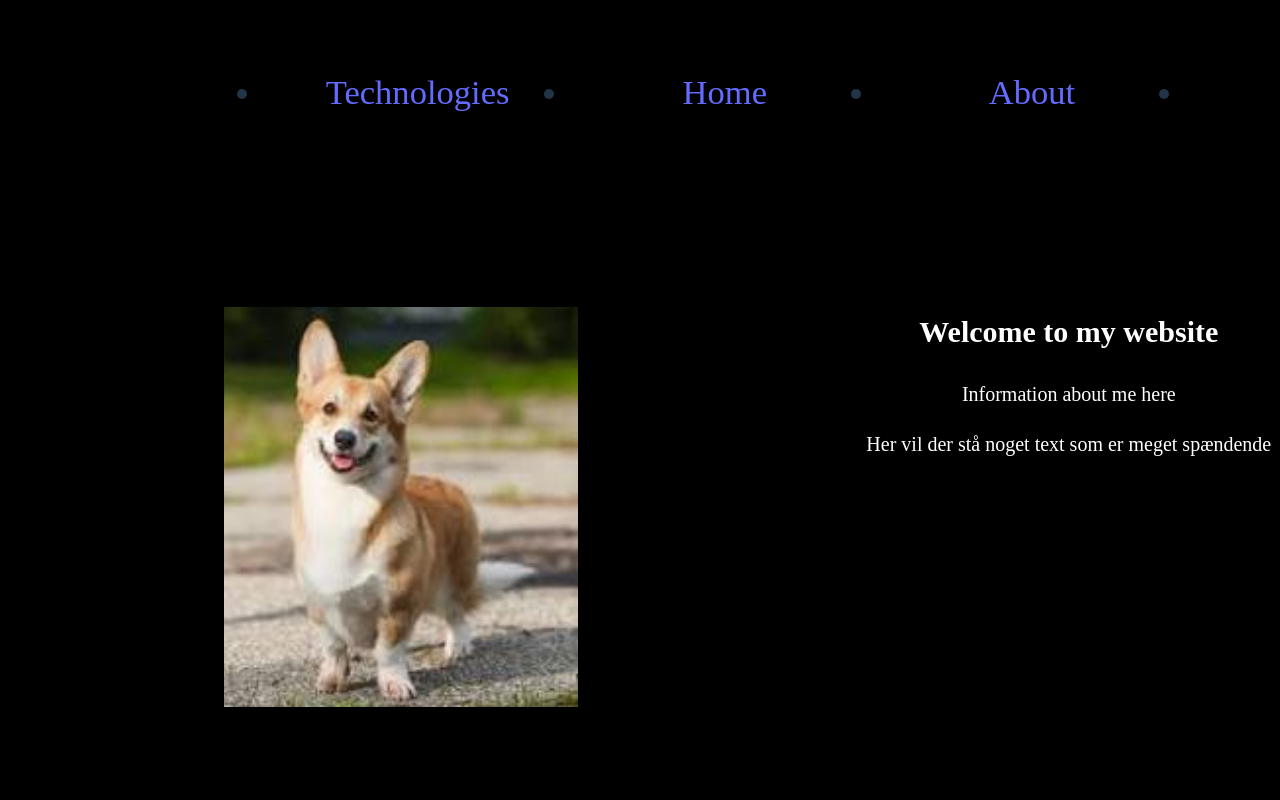
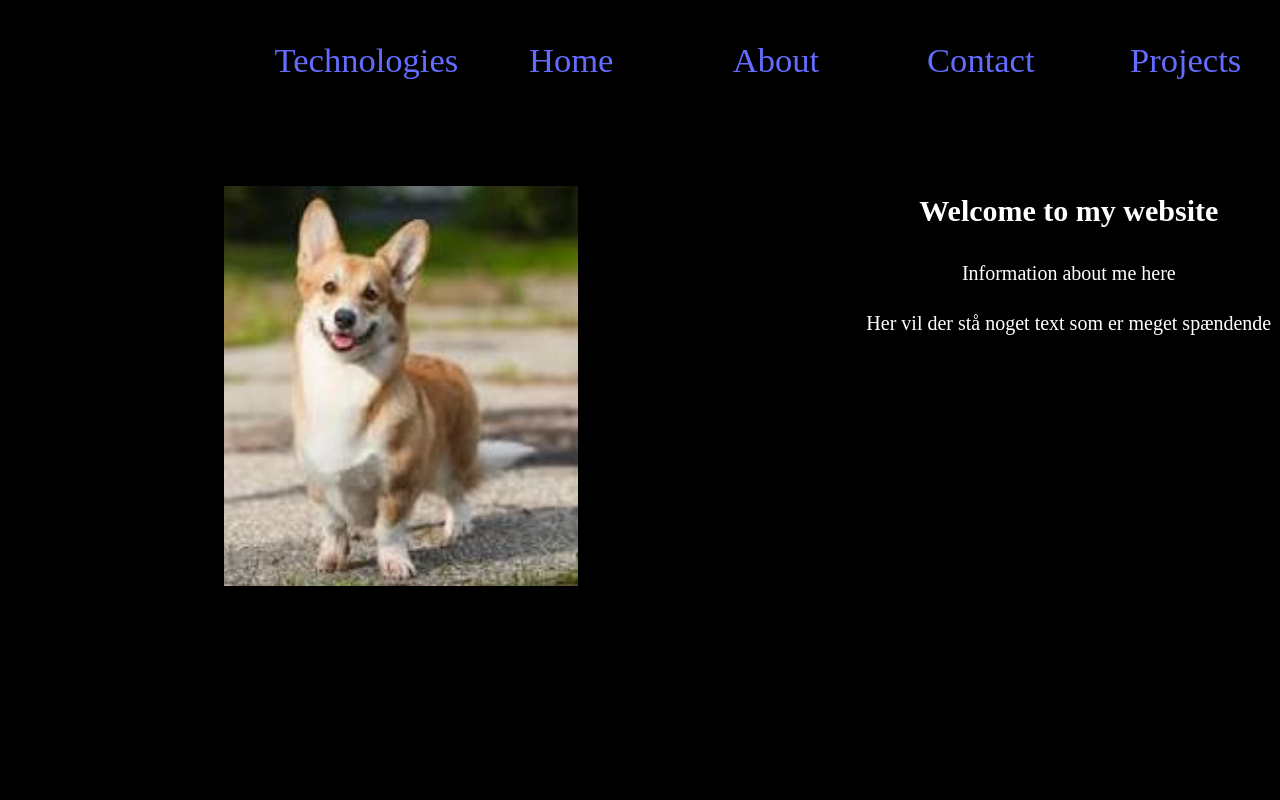
Before and after one commit to DARPZZ/Personal-website, a React (Vite) app in the folder website/: page /#/ in a window 1280 px wide. Shown: the top 800 px of the page. Built offline with nearby package versions, Linux system fonts and the light colour scheme.

Commit message:
Slettet test og tilføjet til scrolltotop for home button

```diff
--- a/website/src/Components/NavBar.css
+++ b/website/src/Components/NavBar.css
@@ -15,7 +15,15 @@ ul
     display: flex;
     flex-direction: row;
     width: 100%;
+    list-style-type: none
 }
 li{
     width: 20%;
 }
+
+.sticky-nav{
+    position: fixed;
+    top: 0;
+    width: 80%;
+    z-index: 1;
+}
--- a/website/src/Components/NavBar.tsx
+++ b/website/src/Components/NavBar.tsx
@@ -4,17 +4,25 @@ import Home from './home';
 import './NavBar.css';
 
 function NavBar() {
+    const scrollToTop = () => {
+        window.scrollTo({
+            top: 0,
+            behavior: "smooth"
+        });
+    };
+
     return (
         <>
             <div className='container'>
                 <div className='routing'>
+                    <div className='sticky-nav'>
                     <nav>
                         <ul>
                             <li>
                                 <HashLink smooth to="/#tech">Technologies</HashLink>
                             </li>
                             <li>
-                                <Link to="/">Home</Link>
+                                <Link to="/" onClick={scrollToTop}>Home</Link>
                             </li>
                             <li>
                                 <HashLink smooth to="/#about">About</HashLink>
@@ -27,6 +35,7 @@ function NavBar() {
                             </li>
                         </ul>
                     </nav>
+                    </div>
                     <Routes>
                         <Route path='/' element={<Home />} />
                     </Routes>
--- a/website/src/Components/test.css
+++ /dev/null
@@ -1,3 +0,0 @@
-.hest{
-    color: white;
-}
```
Also changed, not shown: website/src/Components/Test.tsx (deleted, +0 -11 lines), website/src/Components/home.tsx (line endings or trailing spaces).
